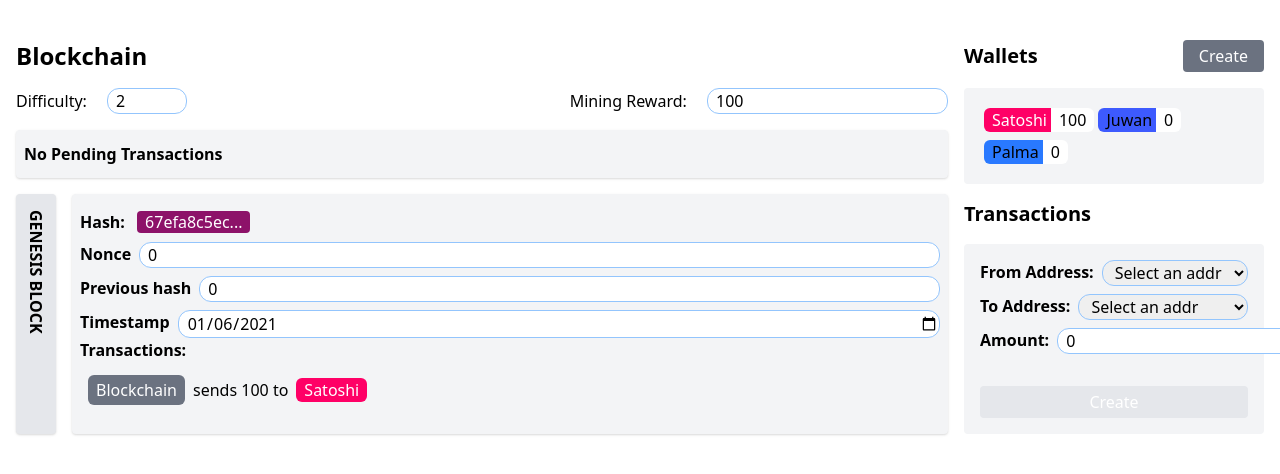
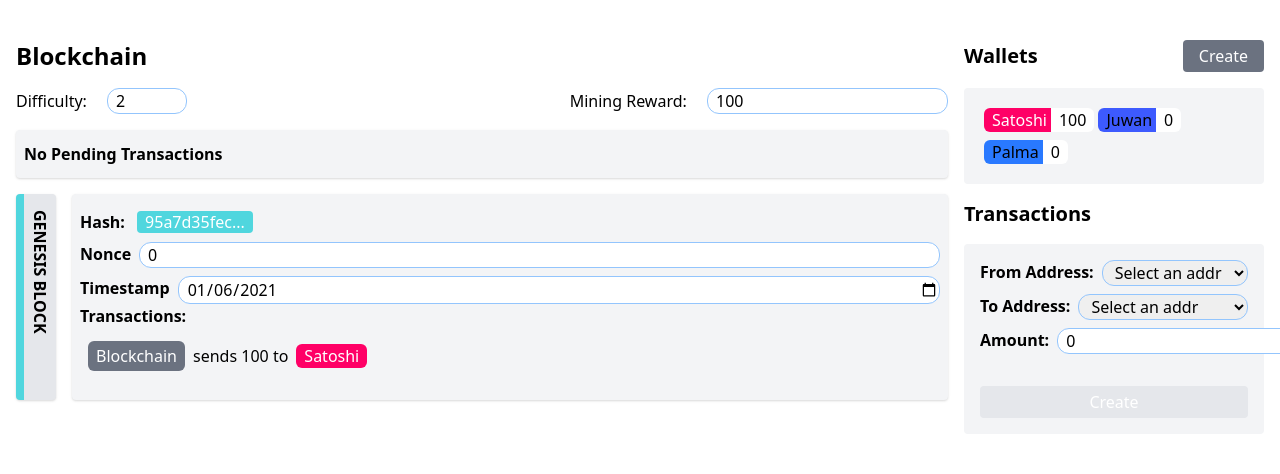
Before and after one commit to xavism/blockchain, a React (Create React App) app: page / in a window 1280 px wide. Shown: the top 474 px of the page. Built offline with nearby package versions, Linux system fonts and the light colour scheme.

Commit message:
Adding block colors

```diff
--- a/src/components/Block.jsx
+++ b/src/components/Block.jsx
@@ -8,34 +8,41 @@ const Block = ({ index, block }) => {
   const dispatch = useDispatch()
   // handlers
   const handleInput = (property, {target: { value }}, isNumber = false) => {
+    let newBlock = {
+      ...block,
+      [property]: !isNumber ? value : parseFloat(value),
+    }
     dispatch(updateBlock(
       index,
       {
-      ...block,
-      [property]: !isNumber ? value : parseFloat(value),
-      hash: SHA256(timestamp + JSON.stringify(transactions) + previousHash + nonce).toString()
-    }))
+        ...newBlock,
+        hash: SHA256(newBlock.timestamp + JSON.stringify(newBlock.transactions) + newBlock.previousHash + newBlock.nonce).toString()
+      }))
   }
 
   const parsedHash = () => hash.substring(0,10)
   //renders
   const renderBlock = () => {
     return (
-      <div className="">
+      <div>
         <div className="flex mb-2 rounded">
           <p className="max-w-xs whitespace-nowrap overflow-hidden overflow-ellipsis">
             <span className="mr-2 font-bold">Hash: </span>
-            <span className="rounded px-2 text-white" style={{backgroundColor: ColorHelper.intToRGB(parsedHash())}} >{parsedHash()}...</span>
+            <span className="rounded px-2 text-white" style={{backgroundColor: ColorHelper.intToRGB(hash)}} >{parsedHash()}...</span>
           </p>
         </div>
         <div className="flex mb-2">
           <label className="mr-2 font-bold" htmlFor="nonce">Nonce</label>
           <input className="flex-1 pl-2" value={nonce} onChange={(e) => handleInput('nonce', e, true)} type="number" min="0"/>
         </div>
-        <div className="flex mb-2">
-          <label className="mr-2 font-bold" htmlFor="previousHash">Previous hash</label>
+        { previousHash ?
+        <div className="flex mb-2 items-center">
+          <label className="font-bold" htmlFor="previousHash">Previous hash</label>
+          <div style={{backgroundColor: ColorHelper.intToRGB(previousHash)}} className="mx-2 w-5 h-5 rounded"></div>
           <input className="flex-1 pl-2" value={previousHash} onChange={(e) => handleInput('previousHash', e)} type="text"/>
         </div>
+        : null
+        }
         <div className="flex">
           <label className="mr-2 font-bold" htmlFor="hash">Timestamp</label>
           <input className="flex-1 pl-2" value={ timestamp } onChange={(e) => handleInput('timestamp', e)} type="date"/>
@@ -54,8 +61,8 @@ const Block = ({ index, block }) => {
 
   return (
     <div className="flex">
-      <div className="w-10 rounded bg-gray-200 shadow px-2 py-4 mr-4">
-        <p className="font-bold ml-6 uppercase transform origin-top-left rotate-90 absolute">{index === 0 ? 'Genesis Block' : `Block ${index}`}</p>
+      <div style={{borderColor: ColorHelper.intToRGB(hash)}} className="border-l-8 w-10 rounded bg-gray-200 shadow px-2 py-4 mr-4">
+        <p className="font-bold ml-5 uppercase transform origin-top-left rotate-90 absolute">{index === 0 ? 'Genesis Block' : `Block ${index}`}</p>
       </div>
       <div className="rounded bg-gray-100 shadow px-2 py-4 flex-1">
         { renderBlock() }
--- a/src/components/CreateTransactions.jsx
+++ b/src/components/CreateTransactions.jsx
@@ -23,16 +23,16 @@ const CreateTransactions = () => {
     let fromTx = wallets.find(wallet => wallet.publicKey === from)
     let toTx = wallets.find(wallet => wallet.publicKey === to)
     let parsedAmount = parseFloat(amount)
-    let fromFunds = ChainHelper.getBalanceOfAddress(chain, from)
-    if ( fromFunds >= parsedAmount) {
+    let errors = validate(fromTx, toTx, parsedAmount)
+    if (!errors) {
       let tx = TransactionHelper.createTx(fromTx, toTx, parseFloat(amount))
       TransactionHelper.signTx(tx, fromTx)
       dispatch(addTransaction(tx))
       clean()
     }
     else {
-      setError(`Insuficient funds of ${fromTx.name}`)
-      console.error(`Insuficient funds of ${fromTx.name}, current funds: ${fromFunds}`)
+      setError(errors)
+      console.error(errors)
     }
   }
 
@@ -41,6 +41,13 @@ const CreateTransactions = () => {
     setFrom('')
     setTo('')
     setAmount(0)
+  }
+
+  const validate = (fromTx, toTx, amount) => {
+    if (amount <= 0) return 'Amount should be higher than 0'
+    let fromFunds = ChainHelper.getBalanceOfAddress(chain, from)
+    if (fromFunds < amount) return `Insuficient funds of ${fromTx.name}`
+    if (fromTx.publicKey === toTx.publicKey) return 'From and To cannot be the same wallet'
   }
 
   //renders
--- a/src/components/PendingTransactions.jsx
+++ b/src/components/PendingTransactions.jsx
@@ -29,6 +29,7 @@ const PendingTX = () => {
     //   console.log('reached data')
     //   dispatch(mine(e.data));
     // }
+    setMiner('')
     stop(e)
   }
   const handleSelectMiner = ({ target: { value }}) => setMiner(value)
@@ -37,18 +38,18 @@ const PendingTX = () => {
   const renderMiner = () => {
     return (<div>
       <label className="mr-2" htmlFor="miner">Miner:</label>
-      <select className="w-48" value={miner} onChange={handleSelectMiner} onClick={stop} name="miner" id="miner">
+      <select className="w-48 py-1" value={miner} onChange={handleSelectMiner} onClick={stop} name="miner" id="miner">
         <option value="">Select an addr</option>
         { wallets.map(({ publicKey, name }) => (<option key={publicKey} value={publicKey}>{name}</option>))}
       </select>
-      <button disabled={miner === ''} onClick={handleMine} className="py-1 px-2 mx-2 rounded text-white bg-gray-500 hover:bg-gray-600">Mine ⛏️</button>
+      <button disabled={miner === ''} onClick={handleMine} className="py-1 px-2 mx-2 rounded text-white bg-gray-500 hover:bg-gray-600 disavled:hover:bg-gray-500 disabled:opacity-30 disabled:cursor-not-allowed">Mine ⛏️</button>
     </div>)
   }
 
   const renderTitle = () => {
     return !pendingTransactions.length ?
       <h2 className="font-bold px-2 py-3">No Pending Transactions</h2> :
-      (<div className=" px-2 py-2 flex items-center cursor-pointer hover:bg-gray-200 justify-between rounded-t" onClick={() => setOpened(!opened)}>
+      (<div className="px-2 py-2 flex items-center cursor-pointer hover:bg-gray-200 justify-between rounded-t" onClick={() => setOpened(!opened)}>
           <h2 className="font-bold flex-1 flex"><p className="font-bold text-center w-5">{opened ? '-' : '+'}</p>Pending Transactions: </h2>
           <div>{ renderMiner() }</div>
           <span className="ml-5 flex justify-center items-center w-5 h-5 rounded-full text-white bg-red-500">{pendingTransactions.length}</span>
--- a/src/helpers/block.helper.js
+++ b/src/helpers/block.helper.js
@@ -27,8 +27,7 @@ class BlockHelper {
   }
 
   static createGenesisBlock(miningReward) {
-    let block = this.createBlock(new Date().toISOString().split('T')[0], [], '0')
-    block.transactions.push(TransactionHelper.createTx(null, WalletHelper.getSatoshi(), miningReward))
+    let block = this.createBlock(new Date().toISOString().split('T')[0], [TransactionHelper.createTx(null, WalletHelper.getSatoshi(), miningReward)], '')
     return block
   }
   // Method that calculates the hash of the block
--- a/tailwind.config.js
+++ b/tailwind.config.js
@@ -7,7 +7,8 @@ module.exports = {
   variants: {
     extend: {
       backgroundColor: ['disabled'],
-      cursor: ['disabled']
+      cursor: ['disabled'],
+      opacity: ['disabled']
     },
   },
   plugins: [],
```
